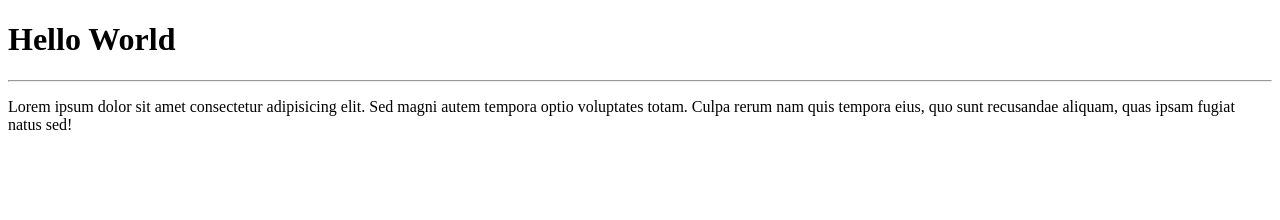
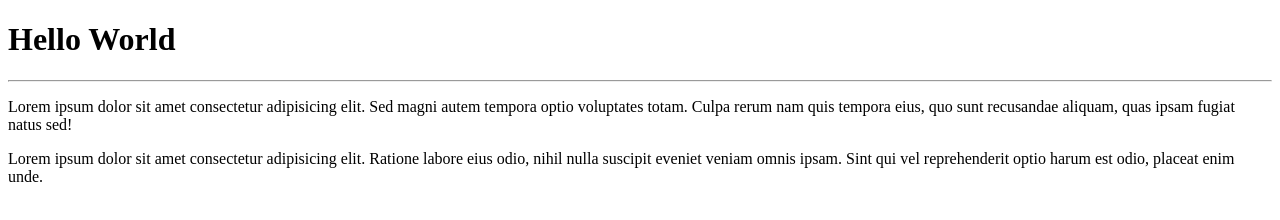
Before and after one commit to Igor1pr/Hello-World, a plain HTML site: page test_website/index.html in a window 1280 px wide. Drawn offline with Linux system fonts and the light colour scheme.

Commit message:
Adicionado um novo parágrafo

```diff
--- a/test_website/index.html
+++ b/test_website/index.html
@@ -9,6 +9,7 @@
     <h1>Hello World</h1>
     <hr>
     <p>Lorem ipsum dolor sit amet consectetur adipisicing elit. Sed magni autem tempora optio voluptates totam. Culpa rerum nam quis tempora eius, quo sunt recusandae aliquam, quas ipsam fugiat natus sed!</p>
+    <p>Lorem ipsum dolor sit amet consectetur adipisicing elit. Ratione labore eius odio, nihil nulla suscipit eveniet veniam omnis ipsam. Sint qui vel reprehenderit optio harum est odio, placeat enim unde.</p>
 
 </body>
 </html>
```
